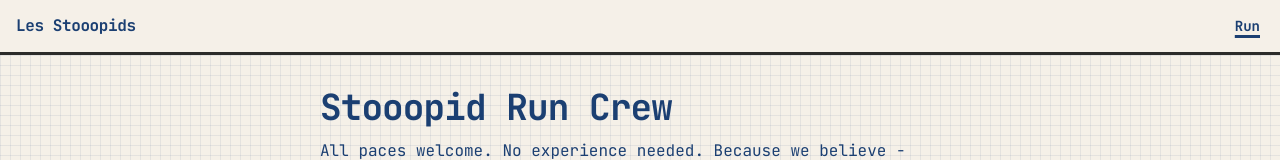
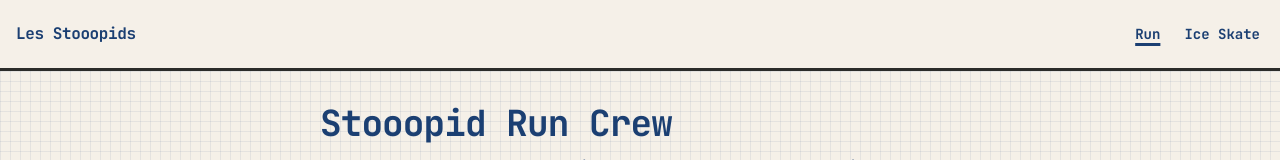
Before and after one commit to rain-jar/stooopidsocial, a Next.js app: page /run in a window 1280 px wide. Shown: the top 160 px of the page. Built offline with nearby package versions, Linux system fonts and the light colour scheme; no server answers.

Commit message:
Add a coming-soon Ice Skate item to the Run page header (#14)
Adds the same non-navigating Ice Skate nav item to the Run page header, after Run.

Admin pages already use the shared header from PR #13. The Run header did not have a Linktree item.

```diff
--- a/components/run/RunHeader.tsx
+++ b/components/run/RunHeader.tsx
@@ -1,5 +1,19 @@
 import Link from "next/link";
 import { runContent } from "@/data/run";
+
+type HeaderNavItem = {
+  label: string;
+  href: string | null;
+  hidden?: boolean;
+};
+
+const navItemClassName = "inline-flex min-h-11 items-center rounded-md px-1";
+
+const NAV_ITEMS: HeaderNavItem[] = [
+  ...runContent.header.links,
+  // No page yet: render as a non-navigating placeholder so it cannot 404.
+  { label: "Ice Skate", href: null },
+];
 
 export default function RunHeader() {
   return (
@@ -9,16 +23,27 @@ export default function RunHeader() {
           {runContent.header.homeLabel}
         </Link>
         <nav aria-label="Run crew" className="flex items-center gap-4 text-sm font-bold">
-          {runContent.header.links.map((link) => (
-            <Link
-              key={link.href}
-              href={link.href}
-              aria-current={link.href === "/run" ? "page" : undefined}
-              className="rounded-md px-1 py-1"
-            >
-              {link.label}
-            </Link>
-          ))}
+          {NAV_ITEMS.filter((item) => !item.hidden).map((item) =>
+            item.href ? (
+              <Link
+                key={item.label}
+                href={item.href}
+                aria-current={item.href === "/run" ? "page" : undefined}
+                className={navItemClassName}
+              >
+                {item.label}
+              </Link>
+            ) : (
+              <span
+                key={item.label}
+                aria-disabled="true"
+                title="Coming soon"
+                className={navItemClassName}
+              >
+                {item.label}
+              </span>
+            )
+          )}
         </nav>
       </div>
     </header>
```
Also changed, not shown: 1 other file (tests, documents, lock files or other folders).
